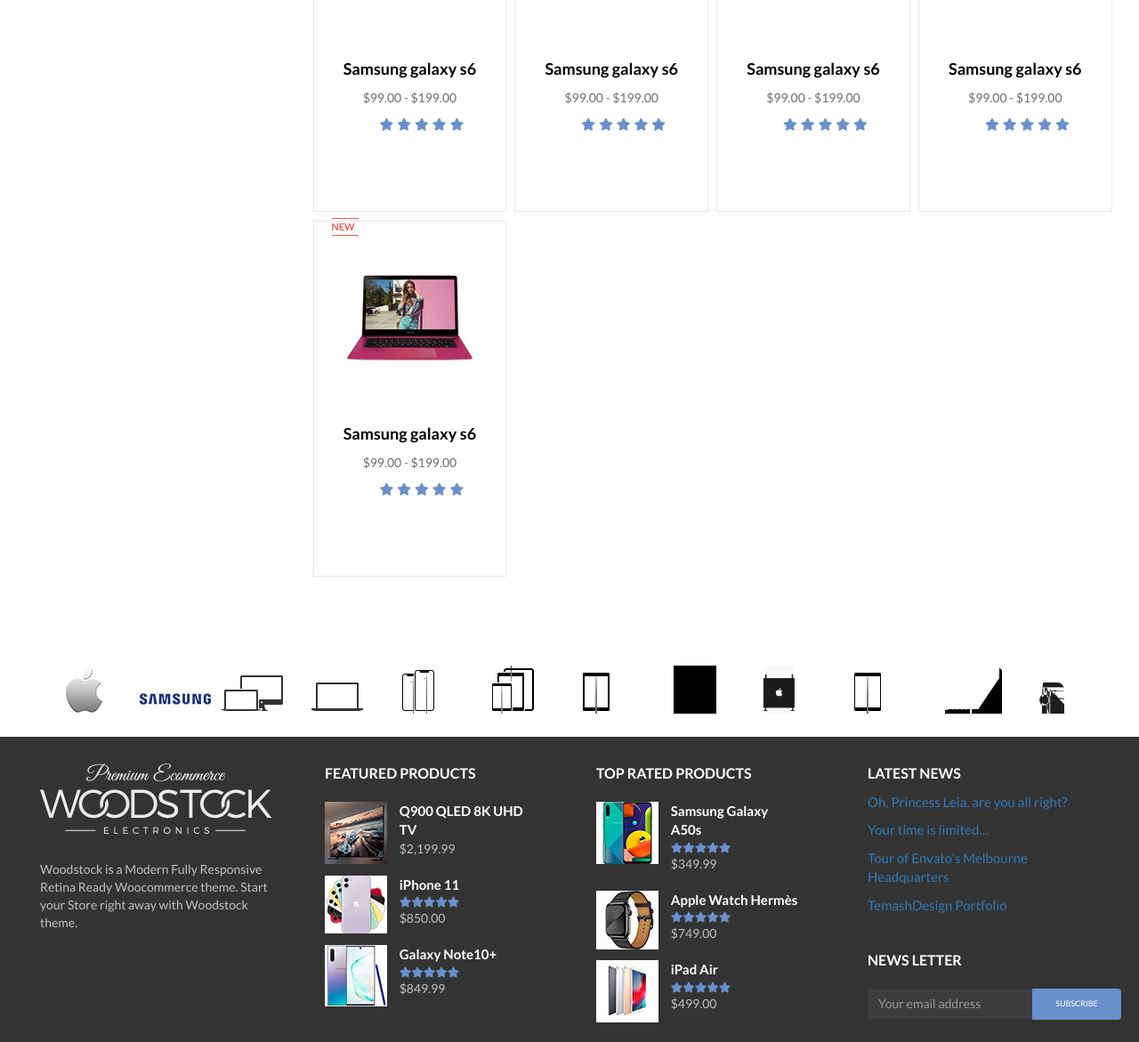
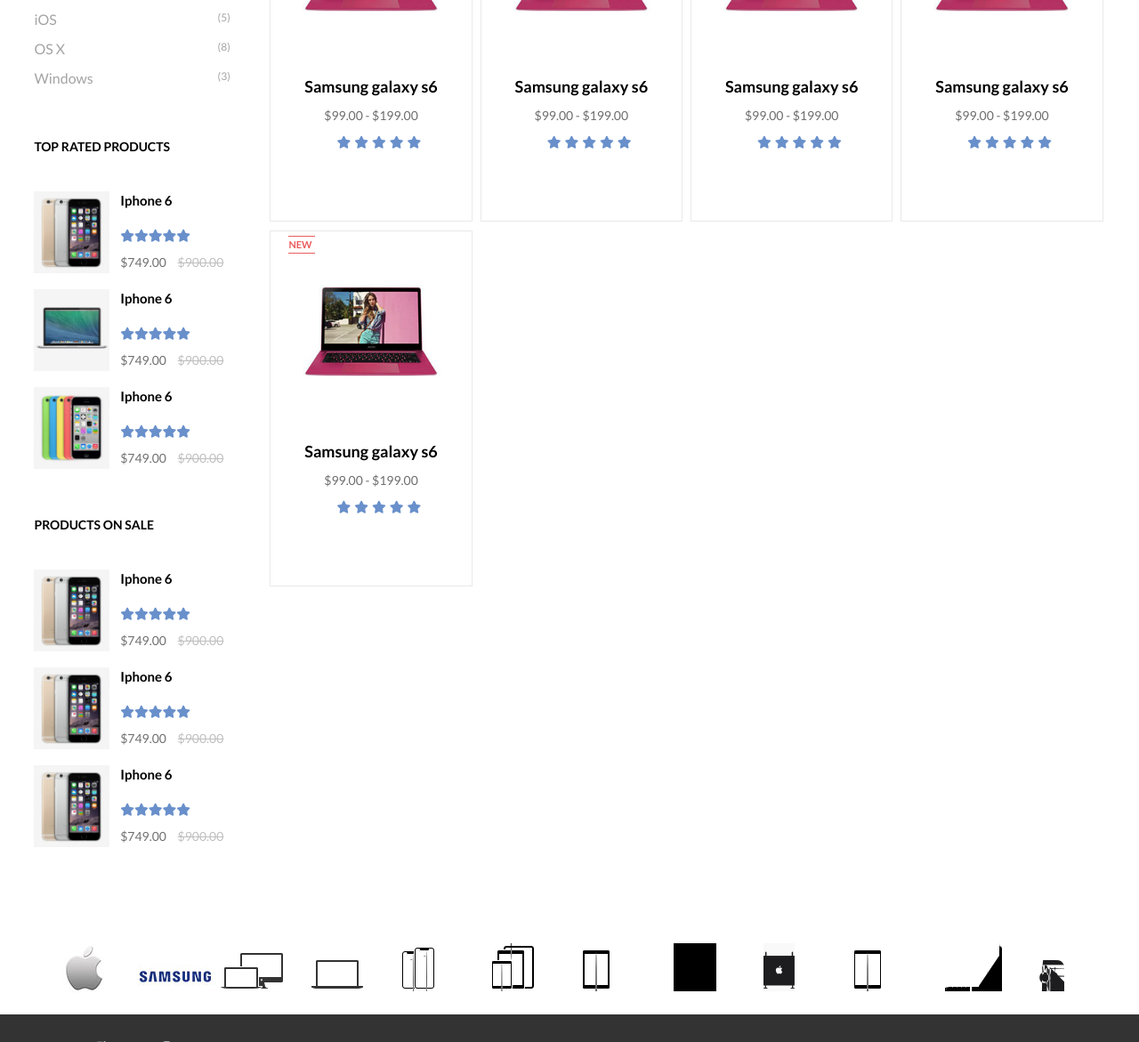
Before and after one commit to nguyennhan1998/team1, a PHP site: page /shop.html in a window 1280 px wide. Shown: the part 1243-2414 px from the top of the page at 89% size. Run offline with PHP 8.4, Linux system fonts and the light colour scheme; some libraries are stand-ins or nearby versions.

Commit message:
make it better

```diff
--- a/CSS/shop.css
+++ b/CSS/shop.css
@@ -520,13 +520,12 @@
     color:#aeaeae;
 }
 #bottom-bannercover{
-    margin-top:-90px;
-    width:95%;
-    height:110px;
-    margin-left:30px;
+    width:94%;
     float:left;
     border:1px solid #f1f1f1;
     border-radius:8px;
+    margin-left:40px;
+    margin-top:-90px;
 }
 .bottom-banner{
     margin-top:30px;
@@ -593,14 +592,171 @@
     margin-top:50px;
 }
 .left-main{
-    width:25%;
+    margin-left:3%;
+    width:20%;
     float:left;
 }
-.right-main{
-    width:75%;
+.left-main .option{
+    float:left;
+    width:90%;
+    background-color: #f7f7f7;
+    height:215px;
+    border-radius: 5px;
+}
+.option ul{
+    list-style: none;
+}
+.option li:first-child{
+    padding-top:20px;
+    padding-bottom:15px;
+    border-bottom: 2px solid #FFFFFF;
+}
+.option li:nth-child(2), .option li:nth-child(3){
+    padding-top:15px;
+    padding-bottom:15px;
+    border-bottom: 2px solid #FFFFFF;
+}
+.option li:nth-child(4){
+    padding-top:15px;
+}
+.option li a{
+    margin-left:20px;
+    color:#636363;
+    transition:1000ms;
+    font-size:12px;
+    font-weight:600;
+}
+.option li a:hover{
+    color:#000000;
+    text-decoration:none;
+}
+.left-main-text{
+    float:left;
+    width:100%;
+    color:black;
+    font-weight:600;
+    margin-bottom:20px;
+    margin-top:45px;
+}
+#color{
+    width:90%;
     float:left;
 }
+#black{
+    border-radius: 50%;
+    height:30px;
+    width:30px;
+    display:block;
+    float:left;
+    opacity:0.3;
+    transition:1000ms;
+}
+#purple,#yellow{
+    margin-top:10px;
+    border-radius: 50%;
+    height:30px;
+    width:30px;
+    display:block;
+    float:left;
+    opacity: 0.3;
+    transition:1000ms;
+}
+#purple{
+    background-color: purple;
+}
+#black{
+    background-color: black;
 
+}
+#blue,#gold,#green,#orange,#pink{
+    border-radius: 50%;
+    height:30px;
+    width:30px;
+    display:block;
+    float:left;
+    margin-left:10px;
+    opacity:0.3;
+    transition:1000ms;
+}
+#red,#silver,#space-grey,#teal,#white{
+    border-radius: 50%;
+    height:30px;
+    width:30px;
+    display:block;
+    float:left;
+    margin-left:10px;
+    opacity:0.3;
+    margin-top:10px;
+    transition:1000ms;
+}
+#red{
+    background-color: red;
+}
+#silver{
+    background-color: silver;
+}
+#space-grey{
+    background-color: grey;
+}
+#teal{
+    background-color: teal;
+}
+#white{
+    background-color: white;
+    box-shadow: 3px 5px 5px grey;
+}
+#yellow{
+    background-color: yellow;
+}
+
+#blue{
+    background-color: blue;
+}
+#gold{
+    background-color: gold;
+}
+#green{
+    background-color: green;
+}
+#orange{
+    background-color: orange;
+}
+#pink{
+    background-color: pink;
+}
+.right-main{
+    width:74%;
+    float:left;
+}
+#blue:hover,#gold:hover,#green:hover,#orange:hover,#pink:hover,#red:hover,#silver:hover,#space-grey:hover,#teal:hover,#white:hover,#purple:hover,#yellow:hover,#black:hover{
+    opacity:1;
+}
+.option2{
+    float:left;
+    width:90%;
+}
+.option2 ul{
+    list-style: none;
+}
+.option2 li{
+    margin-bottom:10px;
+}
+.option2 li a{
+    color:#a4a4a4;
+    transition: 1000ms;
+    font-size: 16px;
+}
+.option2 li span{
+    float:right;
+    color:#a4a4a4;
+    margin-right:10px;
+    font-size:12px;
+}
+.option2 li a:hover{
+    text-decoration:none;
+    color:black;
+}
+/*sanpham*/
 .sp2{
     float:left;
     margin-top:10px;
@@ -723,3 +879,69 @@
     max-width: 100%;
     height:auto;
 }
+/*sp4*/
+.sp4 .thumb4{
+    width:85px;
+    height:auto;
+    overflow: hidden;
+    display: block;
+}
+.thumb4 img{
+    max-width: 100%;
+    height:auto;
+}
+.sp4{
+    margin-top:10px;
+    width:100%;
+    float:left;
+    height:100px;
+}
+.sp4 div:first-child{
+    float:left;
+    width:30%;
+    height:100px;
+}
+.sp4 .nd{
+    float:left;
+    width:60%;
+    margin-left:20px;
+    height:100px;
+}
+.nd div:first-child{
+    float:left;
+    width:100%;
+    height:40px;
+}
+.nd div:first-child a{
+    color:black;
+    font-size:15px;
+    font-weight:600;
+}
+.nd div:first-child a:hover{
+    color:#717171;
+    text-decoration: none;
+}
+.nd div:nth-child(2){
+    float:left;
+    width:100%;
+    height:30px;
+}
+.nd div:nth-child(2) ul{
+    list-style: none;
+}
+.nd div:nth-child(2) li{
+    float:left;
+    color:#6990cb;
+}
+.nd div:nth-child(3){
+    float:left;
+    width: 100%;
+}
+.nd div:nth-child(3) span:first-child{
+    color:#717171;
+}
+.nd div:nth-child(3) span:nth-child(2){
+    color:#c0c0c0;
+    text-decoration: line-through;
+    margin-left:10px;
+}
--- a/shop.html
+++ b/shop.html
@@ -2,7 +2,7 @@
 <html lang="en">
 <head>
     <meta charset="UTF-8">
-    <title>LIBERTY ELECTRONICS</title>
+    <title>SHOP</title>
 
     <script src="http://ajax.aspnetcdn.com/ajax/jQuery/jquery-1.12.0.min.js"></script>
     <script src="https://kit.fontawesome.com/50317932e7.js" crossorigin="anonymous"></script>
@@ -246,12 +246,11 @@
     </div>
 </header>
 <section>
-    <div class="container-fluid" style="margin-top:100px;">
-        <div class="left-main col-md-3">
+    <div class="left-main">
         <div class="left-main-text">
             <p>PRODUCT CATEGORIES</p>
         </div>
-            <div>
+        <div class="option">
             <ul>
                 <li><a href="#">SMARTPHONE (24)</a></li>
                 <li><a href="#">LAPTOP AND MACBOOK (12)</a></li>
@@ -260,10 +259,148 @@
             </ul>
         </div>
         <div class="left-main-text">
-                <p>FILTER BY PRICE</p>
+            <p>FILTER BY COLOR</p>
+        </div>
+        <div id="color">
+            <a id="black" title="black" href="#"></a>
+            <a href="#" id="blue" title="blue"></a>
+            <a href="#" id="gold" title="gold"></a>
+            <a href="#" id="green" title="green"></a>
+            <a href="#" id="orange" title="orange"></a>
+            <a href="#" id="pink" title="pink"></a>
+            <a href="#" id="purple" title="purple"></a>
+            <a href="#" id="red" title="red"></a>
+            <a href="#" id="silver" title="silver"></a>
+            <a href="#" id="space-grey" title="space grey"></a>
+            <a href="#" id="teal" title="teal"></a>
+            <a href="#" id="white" title="white"></a>
+            <a href="#" id="yellow" title="yellow"></a>
+        </div>
+        <div class="left-main-text">
+            <p>FILTER BY OS</p>
+        </div>
+        <div class="option2">
+            <ul>
+                <li><a href="#">Android</a><span>(8)</span></li>
+                <li><a href="#">iOS</a><span>(5)</span></li>
+                <li><a href="#">OS X</a><span>(8)</span></li>
+                <li><a href="#">Windows</a><span>(3)</span></li>
+            </ul>
+        </div>
+        <div class="left-main-text">
+            <p>TOP RATED PRODUCTS</p>
+        </div>
+        <!---->
+        <div class="sp4">
+            <div><a class="thumb4" href="#"><img src="IMG/iphone6-350x380 (1).jpg" height="380" width="350"/></a>
+            </div>
+            <div class="nd">
+                <div> <a href="#"> Iphone 6</a></div>
+                <div>
+                    <ul>
+                        <li><i class="fas fa-star"></i></li>
+                        <li><i class="fas fa-star"></i></li>
+                        <li><i class="fas fa-star"></i></li>
+                        <li><i class="fas fa-star"></i></li>
+                        <li><i class="fas fa-star"></i></li>
+                    </ul>
+                </div>
+                <div><span>$749.00</span> <span>$900.00</span></div>
             </div>
         </div>
-        <div class="right-main col-md-9">
+        <div class="sp4">
+            <div><a class="thumb4" href="#"><img src="IMG/macbook_pro-350x380.jpg" height="380" width="350"/></a>
+            </div>
+            <div class="nd">
+                <div> <a href="#"> Iphone 6</a></div>
+                <div>
+                    <ul>
+                        <li><i class="fas fa-star"></i></li>
+                        <li><i class="fas fa-star"></i></li>
+                        <li><i class="fas fa-star"></i></li>
+                        <li><i class="fas fa-star"></i></li>
+                        <li><i class="fas fa-star"></i></li>
+                    </ul>
+                </div>
+                <div><span>$749.00</span> <span>$900.00</span></div>
+            </div>
+        </div>
+        <div class="sp4">
+            <div><a class="thumb4" href="#"><img src="IMG/iphone5c-350x380.jpg" height="380" width="350"/></a>
+            </div>
+            <div class="nd">
+                <div> <a href="#"> Iphone 6</a></div>
+                <div>
+                    <ul>
+                        <li><i class="fas fa-star"></i></li>
+                        <li><i class="fas fa-star"></i></li>
+                        <li><i class="fas fa-star"></i></li>
+                        <li><i class="fas fa-star"></i></li>
+                        <li><i class="fas fa-star"></i></li>
+                    </ul>
+                </div>
+                <div><span>$749.00</span> <span>$900.00</span></div>
+            </div>
+        </div>
+        <div class="left-main-text">
+            <p>PRODUCTS ON SALE</p>
+        </div>
+        <!---->
+        <div class="sp4">
+            <div><a class="thumb4" href="#"><img src="IMG/iphone6-350x380 (1).jpg" height="380" width="350"/></a>
+            </div>
+            <div class="nd">
+                <div> <a href="#"> Iphone 6</a></div>
+                <div>
+                    <ul>
+                        <li><i class="fas fa-star"></i></li>
+                        <li><i class="fas fa-star"></i></li>
+                        <li><i class="fas fa-star"></i></li>
+                        <li><i class="fas fa-star"></i></li>
+                        <li><i class="fas fa-star"></i></li>
+                    </ul>
+                </div>
+                <div><span>$749.00</span> <span>$900.00</span></div>
+            </div>
+        </div>
+        <div class="sp4">
+            <div><a class="thumb4" href="#"><img src="IMG/iphone6-350x380 (1).jpg" height="380" width="350"/></a>
+            </div>
+            <div class="nd">
+                <div> <a href="#"> Iphone 6</a></div>
+                <div>
+                    <ul>
+                        <li><i class="fas fa-star"></i></li>
+                        <li><i class="fas fa-star"></i></li>
+                        <li><i class="fas fa-star"></i></li>
+                        <li><i class="fas fa-star"></i></li>
+                        <li><i class="fas fa-star"></i></li>
+                    </ul>
+                </div>
+                <div><span>$749.00</span> <span>$900.00</span></div>
+            </div>
+        </div>
+        <div class="sp4">
+            <div><a class="thumb4" href="#"><img src="IMG/iphone6-350x380 (1).jpg" height="380" width="350"/></a>
+            </div>
+            <div class="nd">
+                <div> <a href="#"> Iphone 6</a></div>
+                <div>
+                    <ul>
+                        <li><i class="fas fa-star"></i></li>
+                        <li><i class="fas fa-star"></i></li>
+                        <li><i class="fas fa-star"></i></li>
+                        <li><i class="fas fa-star"></i></li>
+                        <li><i class="fas fa-star"></i></li>
+                    </ul>
+                </div>
+                <div><span>$749.00</span> <span>$900.00</span></div>
+            </div>
+        </div>
+        <!---->
+    </div>
+    <div class="right-main">
+        <div style="margin-bottom:40px;"><p>SHOWING 1-16 OF 41 PRODUCTS</p></div>
         <div class="sp2">
             <div><a href="#" class="thumb2"><img src="IMG/brown-bear-cushion.jpg" height="298" width="298"/></a></div>
             <div>
@@ -528,9 +665,12 @@
 
         <!---->
         <!---->
-        </div>
 
     </div>
+    <div class="move-page">
+
+    </div>
+    <div class="container-fluid"></div>
 </section>
 <footer>
     <div class="container-fluid">
```
Also changed, not shown: IMG/iphone5c-350x380.jpg (added), IMG/macbook_pro-350x380 (1).jpg (added), IMG/macbook_pro-350x380.jpg (added). Lines whose indentation alone changed are shown as unchanged.
